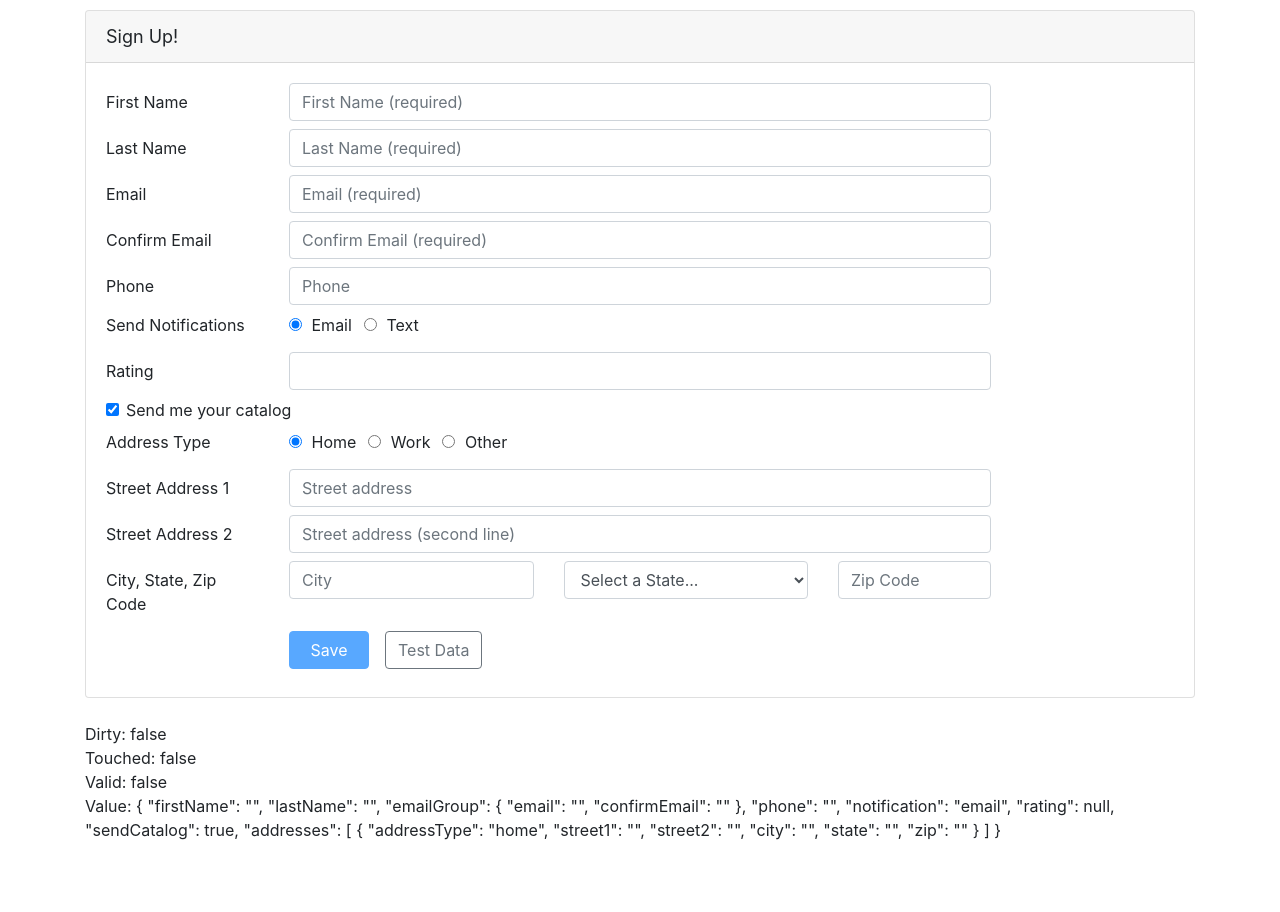
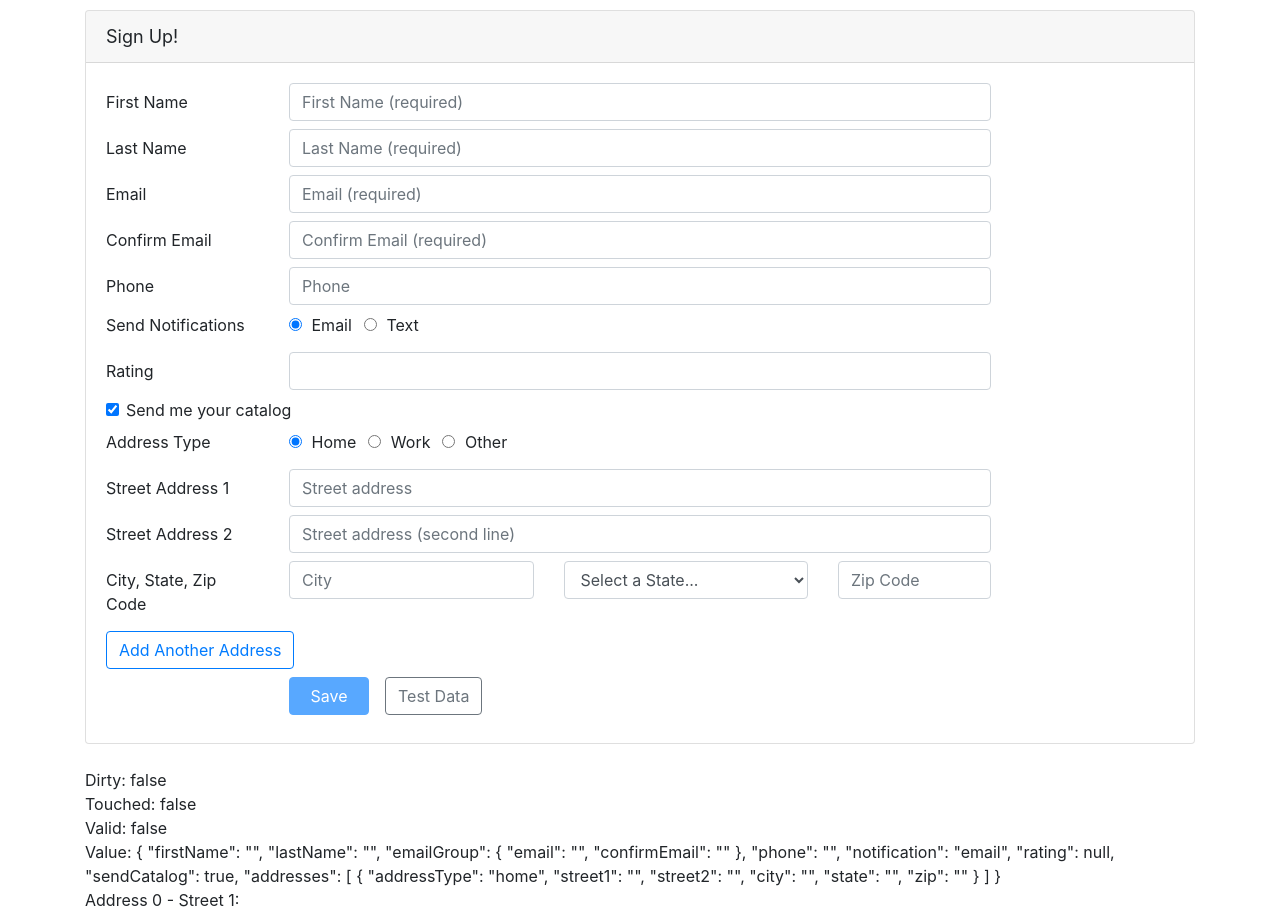
Before and after one commit to ftijan/ng-reactive-forms, an Angular app: page / in a window 1280 px wide. Before the commit the page ends 842 px from the top, so only its background shows below. Built offline with nearby package versions, Linux system fonts and the light colour scheme.

Commit message:
button click to add formArray elements dynamically

```diff
--- a/src/app/customers/customer/customer.component.html
+++ b/src/app/customers/customer/customer.component.html
@@ -261,6 +261,17 @@
             </div>
           </div>
         </div>
+
+        <div class="form-group row mb-2">
+          <div class="col-md-4">
+            <button class="btn btn-outline-primary"
+              type="button"
+              [disabled]="!addresses.valid"
+              (click)="addAddress()">
+              Add Another Address
+            </button>
+          </div>
+        </div>
       </div>
 
       <div class="form-group row mb-2">
@@ -286,3 +297,4 @@
 <br>Touched: {{ customerForm.touched }}
 <br>Valid: {{ customerForm.valid }}
 <br>Value: {{ customerForm.value | json }}
+<br>Address 0 - Street 1: {{ addresses.get('0.street1')?.value}}
--- a/src/app/customers/customer/customer.component.ts
+++ b/src/app/customers/customer/customer.component.ts
@@ -77,6 +77,10 @@
     );
   }
 
+  addAddress() {
+    this.addresses.push(this.buildAddress());
+  }
+
   buildAddress(): FormGroup {
     return this.fb.group({
       addressType: 'home',
```
